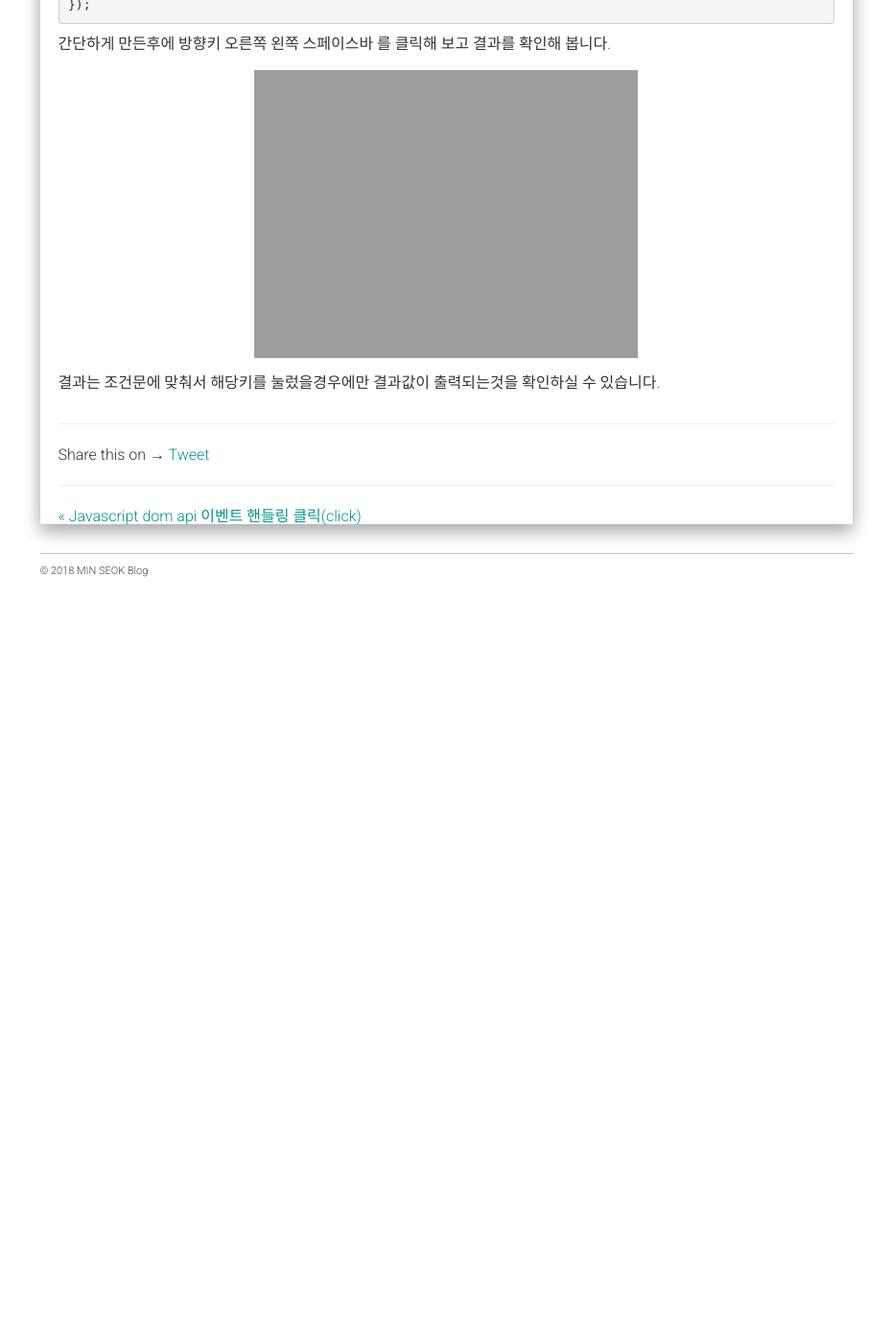
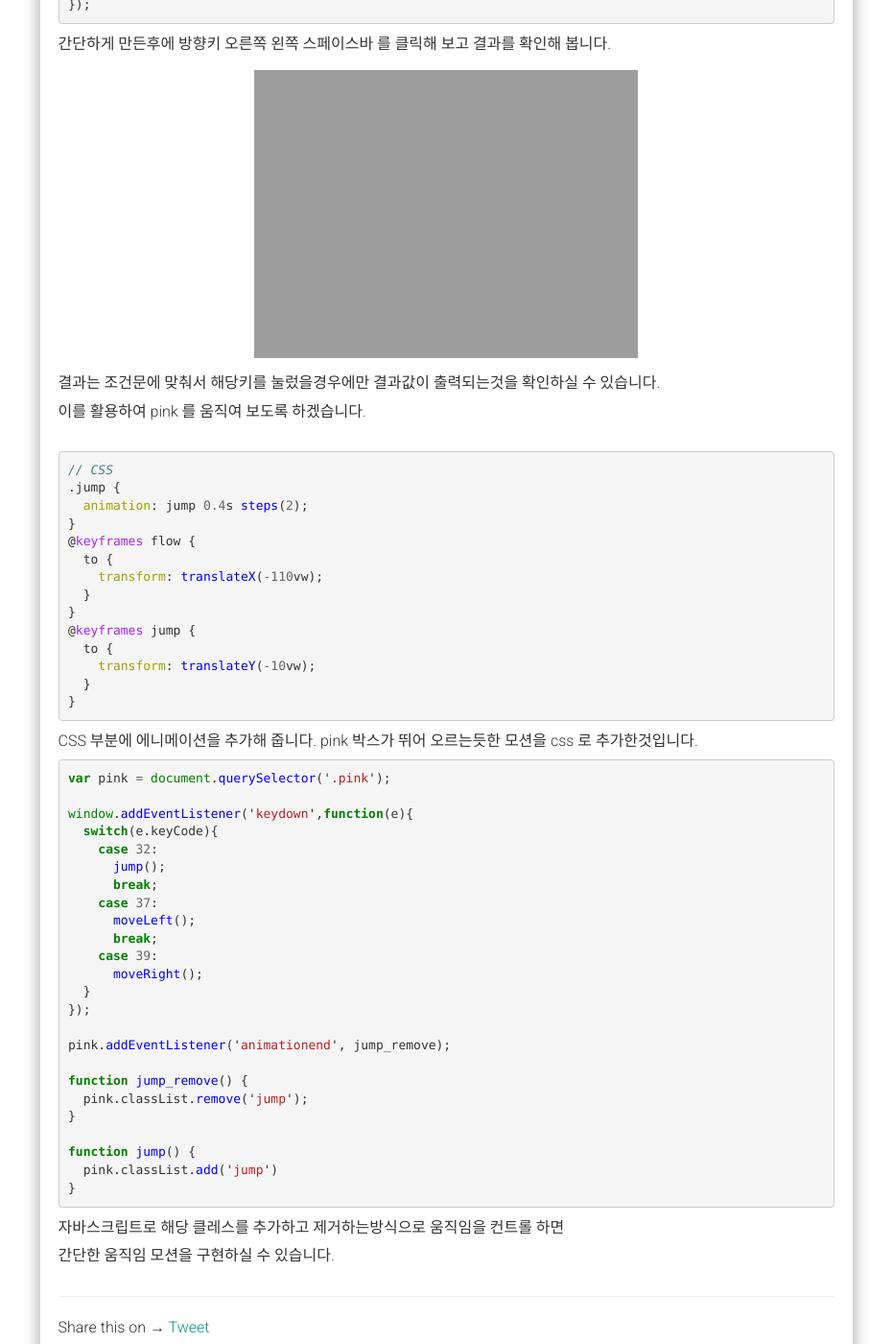
Before and after one commit to alalstjr/promote.github.io, a Jekyll site: the page built from _posts/2018-09-25-JavaScript DOM API 이벤트 핸들링-키보드(KeyBoard).md, in a window 1280 px wide and 1400 px high, scrolled down 3321 px. Shown: the whole window at 96% size, without its empty margins (321-1251 px from the left). Built offline with Jekyll 4.4.1, drawn with Linux system fonts in a browser that asks for light colours; nearby versions of some CDN libraries; our own code applies the rules of GitHub Pages for plain Markdown files; comment, search, counter and statistics services are not loaded; before the commit the page ends 3951 px from its top, so only the background shows below that.

Commit message:
Update 2018-09-25-JavaScript DOM API 이벤트 핸들링-키보드(KeyBoard).md

```diff
--- a/_posts/2018-09-25-JavaScript DOM API 이벤트 핸들링-키보드(KeyBoard).md
+++ b/_posts/2018-09-25-JavaScript DOM API 이벤트 핸들링-키보드(KeyBoard).md
@@ -86,7 +86,7 @@
   padding:5% 0;
   text-align:center;
 }
-#box .body {
+#box .pink {
   width:200px;
   height:200px;
   margin:0 auto;
@@ -120,4 +120,53 @@
   <img src="{{ site.baseurl }}/static/img/post/2018-09-25-4.png" alt="자바스크립트 출력확인" />
 </div>
  <p>결과는 조건문에 맞춰서 해당키를 눌렀을경우에만 결과값이 출력되는것을 확인하실 수 있습니다.</p>
+ <p>이를 활용하여 pink 를 움직여 보도록 하겠습니다.</p>
 </div>
+
+<div class="box">
+{% highlight javascript %}
+// CSS
+.jump {
+  animation: jump 0.4s steps(2);
+}
+@keyframes flow {
+  to {
+    transform: translateX(-110vw);
+  }
+}
+@keyframes jump {
+  to {
+    transform: translateY(-10vw);
+  }
+}
+{% endhighlight %}
+ <p>CSS 부분에 에니메이션을 추가해 줍니다. pink 박스가 뛰어 오르는듯한 모션을 css 로 추가한것입니다.</p>
+{% highlight javascript %}
+var pink = document.querySelector('.pink');
+
+window.addEventListener('keydown',function(e){
+  switch(e.keyCode){
+    case 32:
+      jump();
+      break;
+    case 37:
+      moveLeft();
+      break;
+    case 39:
+      moveRight();
+  }
+});
+
+pink.addEventListener('animationend', jump_remove);
+
+function jump_remove() {
+  pink.classList.remove('jump');
+}
+
+function jump() {
+  pink.classList.add('jump')
+}
+{% endhighlight %}
+<p>자바스크립트로 해당 클레스를 추가하고 제거하는방식으로 움직임을 컨트롤 하면</p>
+<p>간단한 움직임 모션을 구현하실 수 있습니다.</p>
+</div>
```
